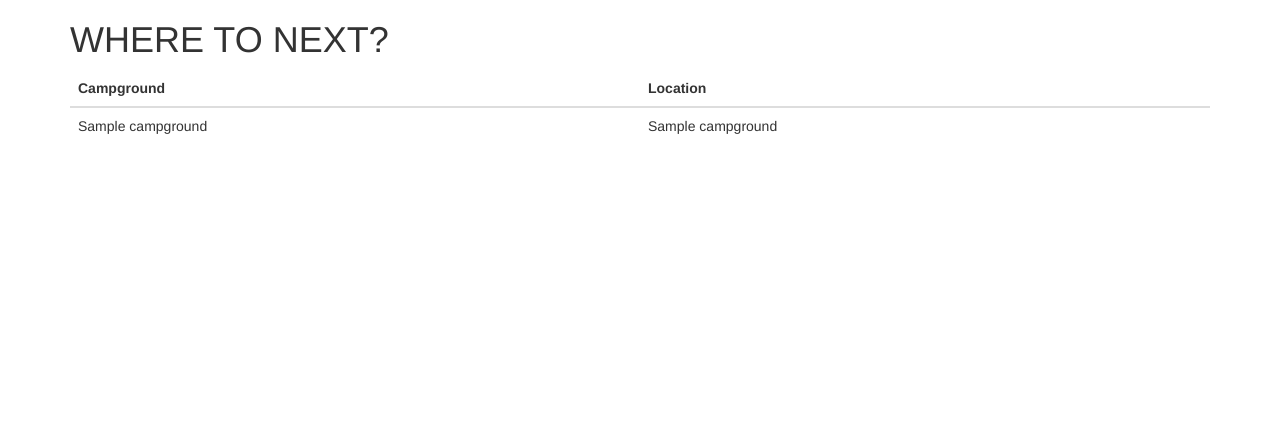
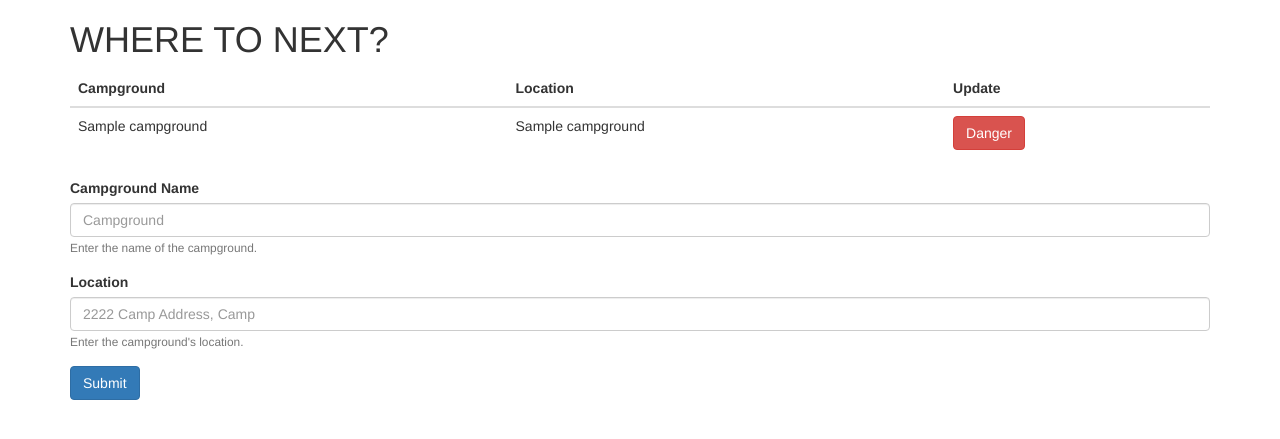
Before and after one commit to 2206-devops-batch/ChantelM-Project1, a Flask app: page / in a window 1280 px wide. Shown: the top 439 px of the page. Run offline with Flask 2, Linux system fonts and the light colour scheme; a database or web service that is not in the repository returns one stand-in record (values such as "Sample title"); some libraries are stand-ins or nearby versions.

Commit message:
added campground forms in home.html

```diff
--- a/src/client/templates/home.html
+++ b/src/client/templates/home.html
@@ -9,6 +9,7 @@
             <!-- <th scope="col">#</th> -->
             <th scope="col">Campground</th>
             <th scope="col">Location</th>
+            <th scope="col">Update</th>
           </tr>
         </thead>
         <tbody>
@@ -17,9 +18,24 @@
                     <!-- <th scope="row">{{i[0]}}</th> -->
                     <td>{{i[1]}}</td>
                     <td>{{i[2]}}</td>
+                    <td><button type="button" class="btn btn-danger">Danger</button></td>
                 </tr>
             {% endfor %}
         </tbody>
       </table>
 
+      <form>
+        <div class="form-group">
+          <label for="campName">Campground Name</label>
+          <input type="text" class="form-control" id="campName" aria-describedby="nameHelp" placeholder="Campground">
+          <small id="nameHelp" class="form-text text-muted">Enter the name of the campground.</small>
+        </div>
+        <div class="form-group">
+          <label for="campLocation">Location</label>
+          <input type="password" class="form-control" id="campLocation" aria-describedby="locationHelp" placeholder="2222 Camp Address, Camp">
+          <small id="locationHelp" class="form-text text-muted">Enter the campground's location.</small>
+        </div>
+        <button type="submit" class="btn btn-primary">Submit</button>
+      </form>
+
 {% endblock page_content %}
```
